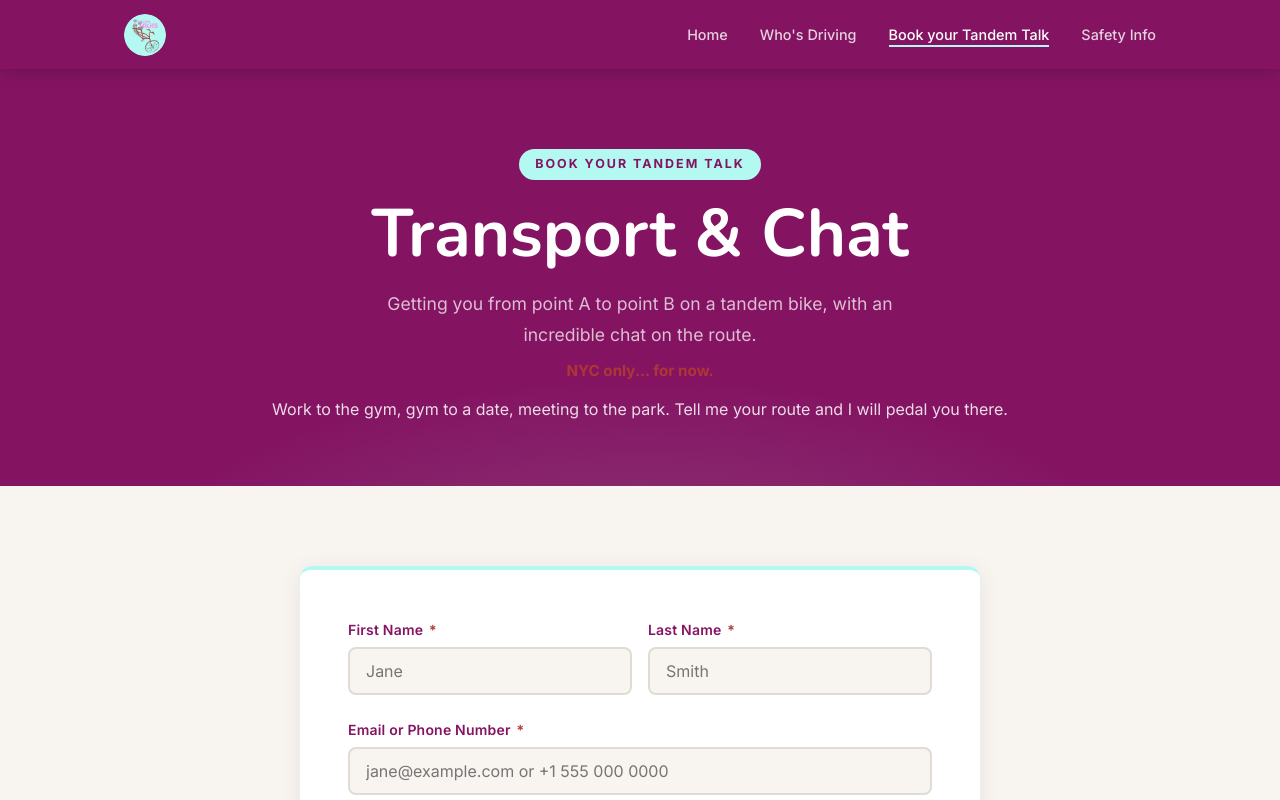
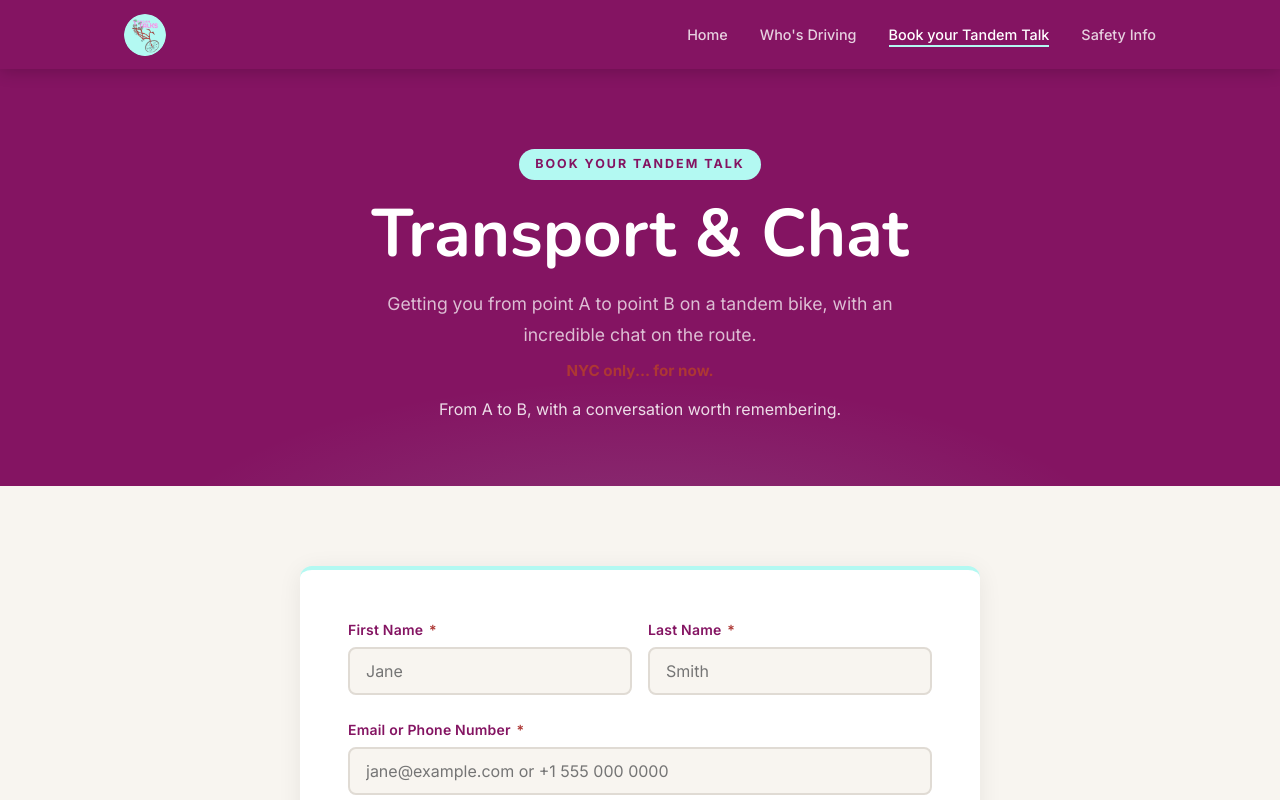
Before and after one commit to judepoli/tandem-talks, a plain HTML site: page transport-chat.html in a window 1280 px wide. Shown: the top 800 px of the page. Drawn offline with nearby package versions, Linux system fonts and the light colour scheme; some packages are replaced by stand-ins of ours; a web font is replaced by a local one.

Commit message:
Replace transport tagline with single concise line across site

```diff
--- a/transport-chat.html
+++ b/transport-chat.html
@@ -58,7 +58,7 @@
         Getting you from point A to point B on a tandem bike, with an incredible chat on the route.
       </p>
       <p style="color: var(--color-accent); font-weight: 700; margin-top: 0.5rem; font-size: 0.95rem;">NYC only... for now.</p>
-      <p style="color: rgba(255,255,255,0.85); font-size: 1rem; margin-top: 0.75rem;">Work to the gym, gym to a date, meeting to the park. Tell me your route and I will pedal you there.</p>
+      <p style="color: rgba(255,255,255,0.85); font-size: 1rem; margin-top: 0.75rem;">From A to B, with a conversation worth remembering.</p>
     </div>
   </section>
 
```
Also changed, not shown: index.html (+2 -2 lines), who-is-driving.html (+1 -1 lines).
